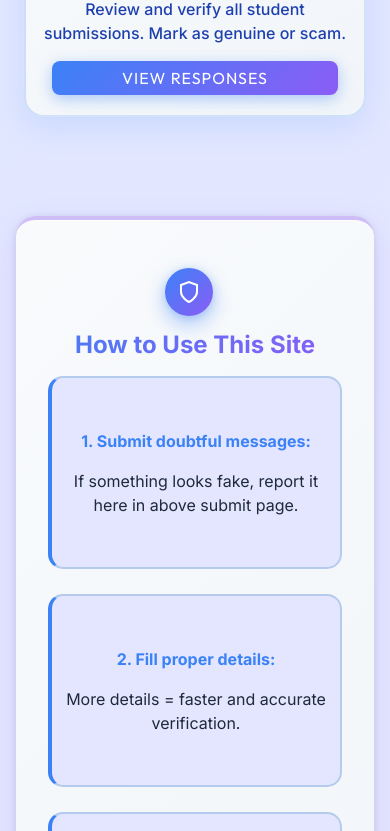
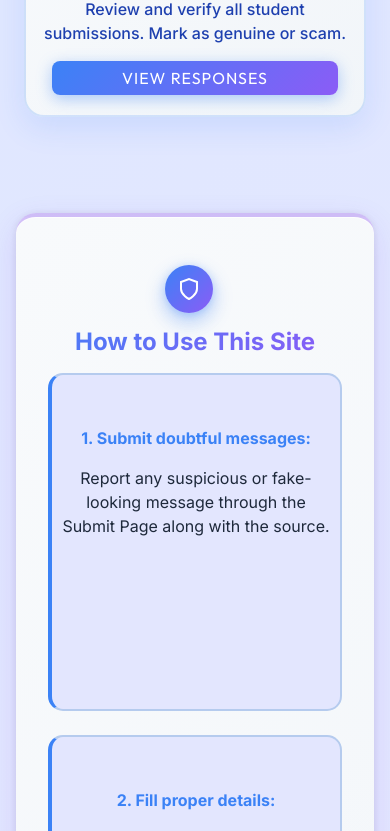
Before and after one commit to BhargaviBandaru98/VNR-Wall, a React (Vite) app in the folder client/: page / in a window 390 px wide. Shown: the part 1154-1985 px from the top of the page. Built offline with nearby package versions, Linux system fonts and the light colour scheme; no server answers; sample sign-in values are in the browser's storage.

Commit message:
UI - Anirudh HardCodes

```diff
--- a/client/src/App.css
+++ b/client/src/App.css
@@ -112,7 +112,7 @@ body {
   .theme-toggle-btn {
     position: fixed;
     left: 66%;
-    top: 2%;
+    top: 1.25%;
     bottom: auto;
     z-index: 1000;
     font-size: 0.9rem;
@@ -123,7 +123,7 @@ body {
     .theme-toggle-btn {
       position: fixed;
       left: 60%;
-      top: 2%;
+      top: 1.25%;
       bottom: auto;
       z-index: 1000;
       font-size: 0.9rem;
--- a/client/src/components/Footer.jsx
+++ b/client/src/components/Footer.jsx
@@ -26,7 +26,7 @@ backdrop-contrast-100">
           <div className="col">
             <div className="box">
               <strong>1. Submit doubtful messages:<br/></strong>
-              If something looks fake, report it here in above submit page.
+Report any suspicious or fake-looking message through the Submit Page along with the source.
             </div>
           </div>
           <div className="col">
@@ -37,19 +37,18 @@ backdrop-contrast-100">
           </div>
           <div className="col">
             <div className="box">
-              <strong>3. Wait for review:</strong> Our team checks and verifies each report.
+              <strong>3. Instant AI verification: </strong>
+Our system automatically analyzes and gives a quick result.
             </div>
           </div>
           <div className="col">
           <div className="box">
-            <strong>4. View verified info:</strong> See if your or others' reports are marked as Fake or Genuine.
+            <strong>4. View results</strong> Check the final status of reports anytime, updated in real-time.
           </div>
           </div>
         </div>
 
-        <p className="footer-tagline mt-4 text-center">
-          <span style={{ fontWeight: 'bold' }}>© 2025 Verify Wall</span> — Built with 💙 to protect students from fraud
-        </p>
+
       </div>
 
   );
--- a/client/src/main.jsx
+++ b/client/src/main.jsx
@@ -8,7 +8,7 @@ import App from './App.jsx'
 import './index.css'
 import axios from 'axios';
 
-axios.defaults.baseURL = 'http://localhost:6105';
+axios.defaults.baseURL = import.meta.env.VITE_BACKEND_URL;
 
 createRoot(document.getElementById('root')).render(
   <StrictMode>
--- a/client/src/pages/Login.jsx
+++ b/client/src/pages/Login.jsx
@@ -95,8 +95,8 @@ const Login = () => {
     // const clientId = "454432176985-mau86u28qd49dd3n2hfeh7mpi75qlse5.apps.googleusercontent.com";
     const clientId = import.meta.env.VITE_GOOGLE_CLIENT_ID || '';
 
-    // ✅ PROD: Reads redirect URI from env to support both local dev and production
-    const redirectUri = (import.meta.env.VITE_AUTH_URL || 'https://dev-wall.vjstartup.com') + '/login';
+    // Must match exactly what is registered in Google Cloud Console
+    const redirectUri = import.meta.env.VITE_FRONTEND_URL + '/login';
 
     const scope = "https://www.googleapis.com/auth/userinfo.email https://www.googleapis.com/auth/userinfo.profile";
 
--- a/client/src/styles/Footer.css
+++ b/client/src/styles/Footer.css
@@ -75,10 +75,10 @@
 
 .box{
   max-width: 50vw;
-  min-height: 38vh ;
+  height: 40vh ;
   padding: 6vh 2vw;
   text-align: center;
-   border: 2px solid var(--footer-box-border, #b5cbee);
+  border: 2px solid var(--footer-box-border, #b5cbee);
   filter: brightness(1);
   border-left:4px solid var(--footer-box-border-left, #3b82f6);
   margin: 1vh 1vw;
@@ -147,9 +147,9 @@
 
 @media (max-width:1024px) {
     .footer-container{
-      margin: 0 auto 5vh auto;
+      margin: 2rem auto 2rem auto;
       max-width: 100%;
-      margin-top: clamp(100px,5vh,300px);
+      /* margin-top reduced to avoid large gap */
     }
 
     .box{
@@ -175,9 +175,9 @@
 
   @media (max-height: 950px) and (max-width: 450px) {
     .footer-container{
-      margin: 110px auto 5vh auto;
-      margin-top:200px;
+      margin: 2rem auto 2rem auto;
       max-width: 100%;
+      /* margin-top reduced to avoid large gap */
     }
 
     .footer-container h2{
@@ -189,9 +189,9 @@
 
   @media (max-height: 750px ) and (max-width: 450px) {
     .footer-container{
-      /* margin: 110px auto 5vh auto; */
-      margin-top:50vh;
+      margin: 2rem auto 2rem auto;
       max-width: 100%;
+      /* margin-top reduced to avoid large gap */
     }
 
   }
--- a/client/src/styles/HomePage.css
+++ b/client/src/styles/HomePage.css
@@ -1,5 +1,7 @@
 .homepage-container {
-  margin-top: 15vh;
+  min-height: 100vh;
+  display: flex;
+  flex-direction: column;
 }
 
 .subnav-logo {
@@ -168,7 +170,8 @@
 .card-section {
   width: 100%;
   margin: 0 auto;
-  max-height: 95vh;
+  flex: 1 0 auto;
+  /* allow to grow and push footer down */
 }
 
 .card:hover {
@@ -328,3 +331,6 @@
 .view-responses {
   stroke: #5078F6;
 }
+footer {
+  display: none !important;
+}
```
